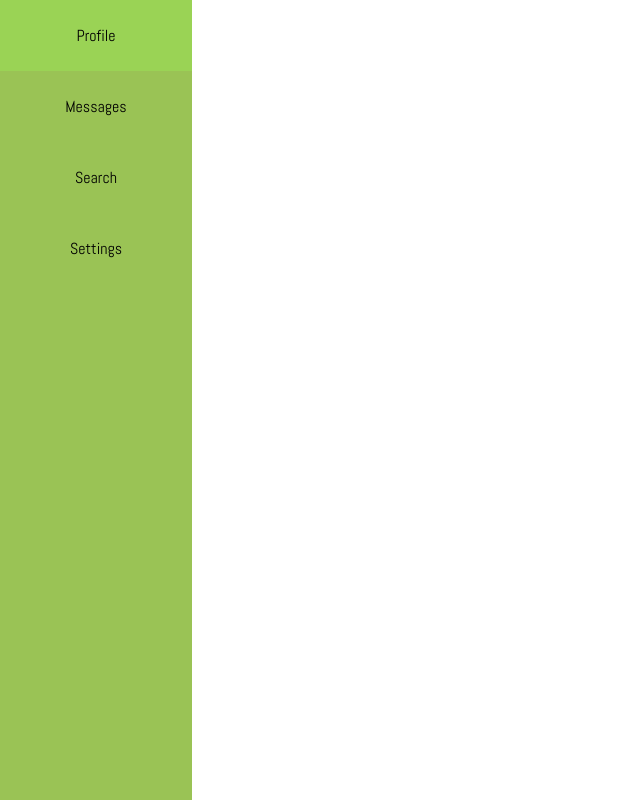
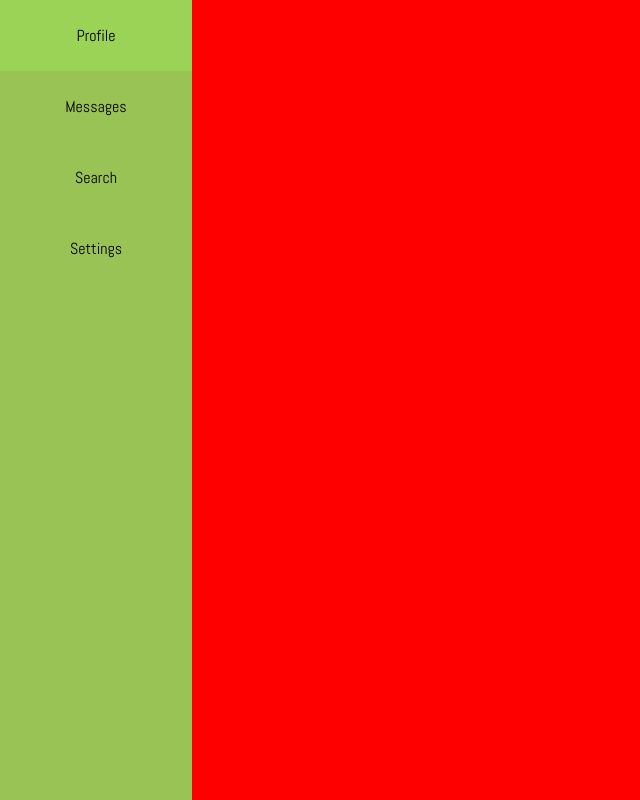
Before and after one commit to aupadhyay123/Encrypted_Patient_Platform, a Next.js app in the folder frontend/: page /dashboard/1 in a window 1280 px wide. Shown: the whole page, without its empty margins (0-640 px from the left). Built offline with nearby package versions, Linux system fonts and the light colour scheme.

Commit message:
added content component

```diff
--- /dev/null
+++ b/frontend/components/Content.js
@@ -0,0 +1,25 @@
+// css
+import styles from './Content.module.css';
+
+export default function Content(props) {
+  const showContent = () => {
+    if(props.section === 'messages') {
+
+    }
+    else if(props.section === 'profile') {
+
+    }
+    else if(props.section === 'settings') {
+
+    }
+    else if(props.section === 'search') {
+
+    }
+  }
+
+  return (
+    <div className={styles.content}>
+
+    </div>
+  )
+}
--- /dev/null
+++ b/frontend/components/Content.module.css
@@ -0,0 +1,6 @@
+.content {
+  height: 100%;
+  max-width: 100%;
+  padding-left: 15%;
+  background-color: red;
+}
--- a/frontend/components/Menu.module.css
+++ b/frontend/components/Menu.module.css
@@ -6,6 +6,7 @@
   flex-direction: column;
   justify-content: start;
   align-items: center;
+  position: fixed;
 }
 
 .menu a {
--- a/frontend/pages/dashboard/[user].js
+++ b/frontend/pages/dashboard/[user].js
@@ -8,6 +8,7 @@ import { useState } from "react"
 // components
 import Layout from '../../components/Layout';
 import Menu from '../../components/Menu';
+import Content from '../../components/Content';
 
 const sections = [
   'profile',
@@ -22,28 +23,13 @@ export default function User() {
   const router = useRouter();
   const { user } = router.query;
 
-  const Content = () => {
-    if(section === 'messages') {
-
-    }
-    else if(section === 'profile') {
-
-    }
-    else if(section === 'settings') {
-
-    }
-    else if(section === 'search') {
-
-    }
-  };
-
   return (
     <Layout>
       <Head>
         <title>Dashboard</title>
       </Head>
       <Menu />
-      {/* <Content /> */}
+      <Content />
     </Layout>
   );
 }
```
